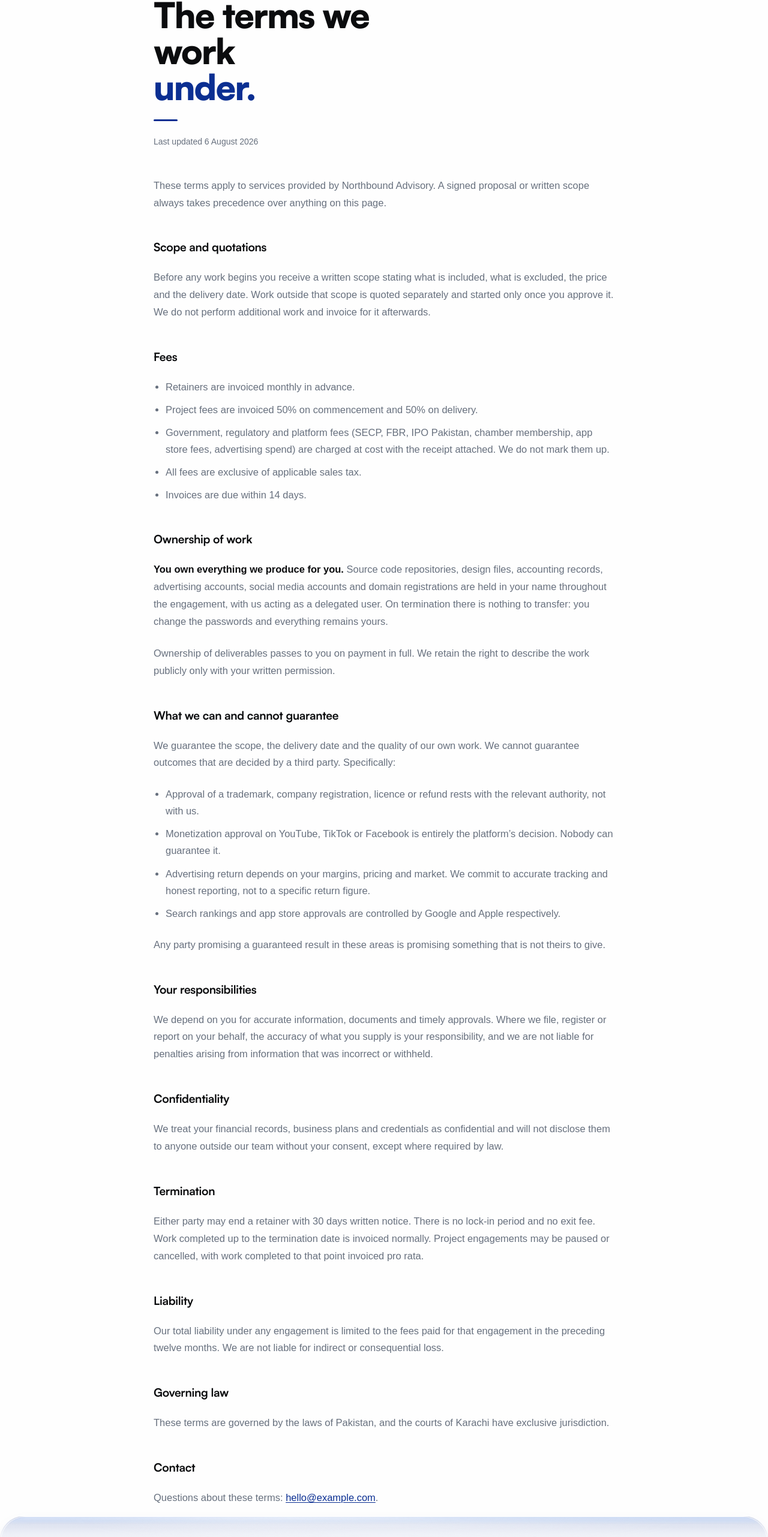
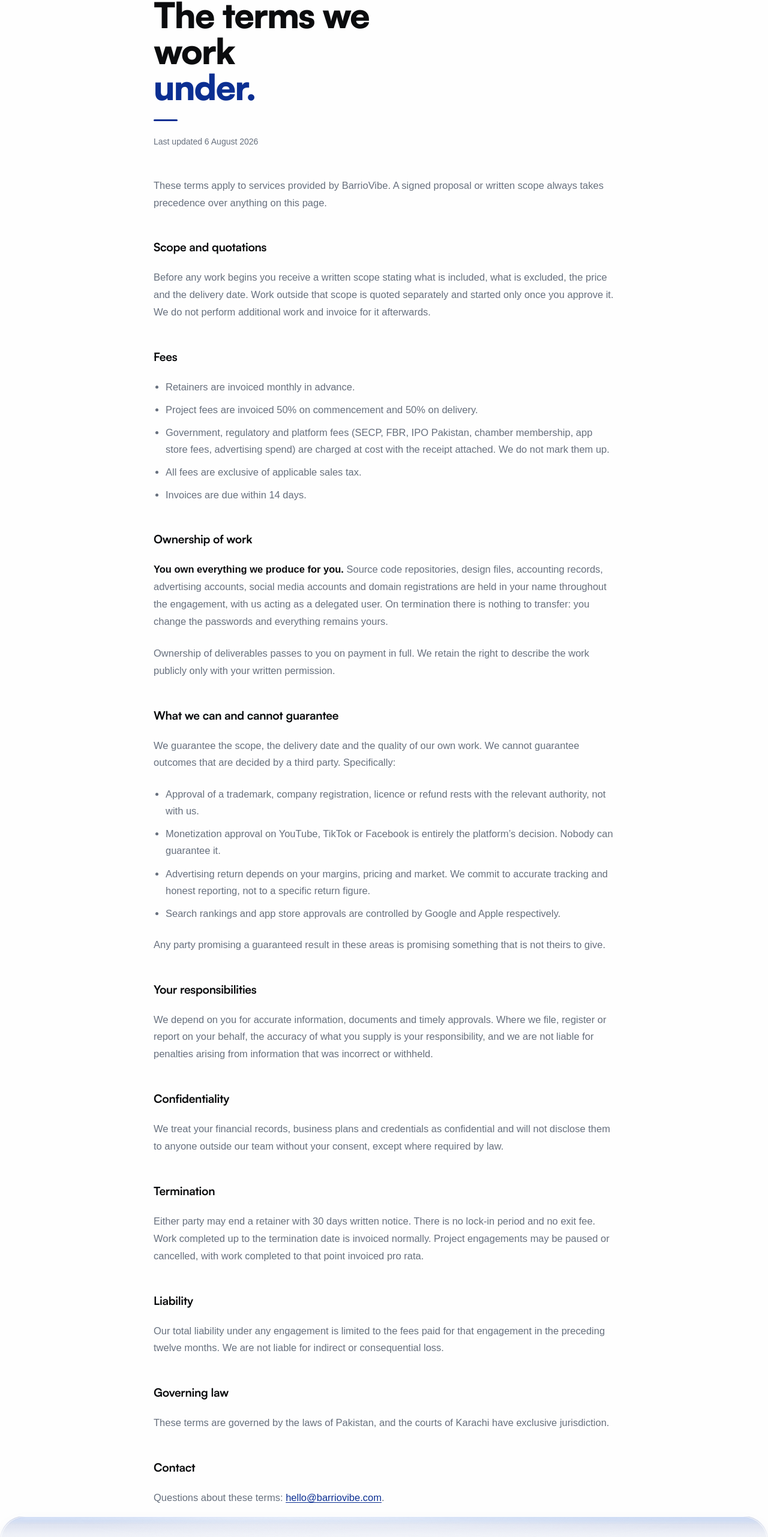
Before and after one commit to usmankhan045/barriovibe, a Next.js app: page /terms in a window 1280 px wide. Shown: the part 234-2797 px from the top of the page at 60% size. Built offline with nearby package versions, Linux system fonts and the light colour scheme; a web font is replaced by a local one.

Commit message:
Update agency branding: change name to BarrioVibe, update domain and related placeholders

```diff
--- a/components/layout/Wordmark.tsx
+++ b/components/layout/Wordmark.tsx
@@ -5,9 +5,9 @@ import { cx } from '@/lib/cx';
 /**
  * The wordmark.
  *
- * Set as type rather than an image file, deliberately: the agency name is not
- * finalised, so a logo file would be thrown away. Changing `BRAND.name` in
- * content/site.ts renames the entire site.
+ * Set as type rather than an image file, deliberately: there is no drawn logo
+ * for BarrioVibe yet, and type scales, recolours and stays crisp without one.
+ * Changing `BRAND.name` in content/site.ts renames the entire site.
  *
  * Mark plus the name on one line. The mockups' lockup also carried a small
  * letterspaced descriptor under the name; it was dropped from the lockup on
--- a/content/site.ts
+++ b/content/site.ts
@@ -4,22 +4,25 @@ import { SERVICE_COUNT_WORD } from './services';
  * Site-wide constants.
  *
  * ┌──────────────────────────────────────────────────────────────────────┐
- * │  RENAMING THE AGENCY IS A THREE-LINE EDIT — right here.               │
+ * │  RENAMING THE AGENCY IS A THREE-LINE EDIT: right here.                │
  * │  Nothing else in the codebase hardcodes the brand name.               │
  * └──────────────────────────────────────────────────────────────────────┘
  *
  * Every value marked TODO is a placeholder awaiting real data. They render as
- * visible em-dashes rather than plausible-looking fake values, so an
+ * visible hyphens rather than plausible-looking fake values, so an
  * unfinished field is obvious on the page instead of quietly shipping a lie.
  */
 
 export const BRAND = {
-  /** TODO: final agency name. */
-  name: 'Northbound',
-  /** TODO: registered legal entity, e.g. "Northbound (Private) Limited". */
-  legalName: 'Northbound Advisory',
-  /** TODO: production domain. Drives canonical URLs and absolute OG paths. */
-  domain: 'https://example.com',
+  name: 'BarrioVibe',
+  /**
+   * TODO: registered legal entity, e.g. "BarrioVibe (Private) Limited".
+   * Until one is registered this stays equal to the brand name rather than
+   * inventing a suffix the paperwork does not have.
+   */
+  legalName: 'BarrioVibe',
+  /** Production domain. Drives canonical URLs and absolute OG paths. */
+  domain: 'https://barriovibe.com',
   /** Used in the footer and the wordmark's secondary line. */
   descriptor: 'Business · Digital · Technology',
 } as const;
@@ -27,10 +30,10 @@ export const BRAND = {
 export const CONTACT = {
   /** TODO: real number, international format. */
   phone: '+92 000 0000000',
-  /** Digits only, no +, no spaces — this is what wa.me expects. */
+  /** Digits only, no +, no spaces: this is what wa.me expects. */
   whatsapp: '920000000000',
-  /** TODO: real inbox. */
-  email: 'hello@example.com',
+  /** TODO: confirm this inbox exists before launch. */
+  email: 'hello@barriovibe.com',
   address: {
     /** TODO: real office address. */
     line1: '-',
```
Also changed, not shown: components/layout/HeaderClient.tsx (+8 -9 lines), 1 other file (tests, documents, lock files or other folders).
